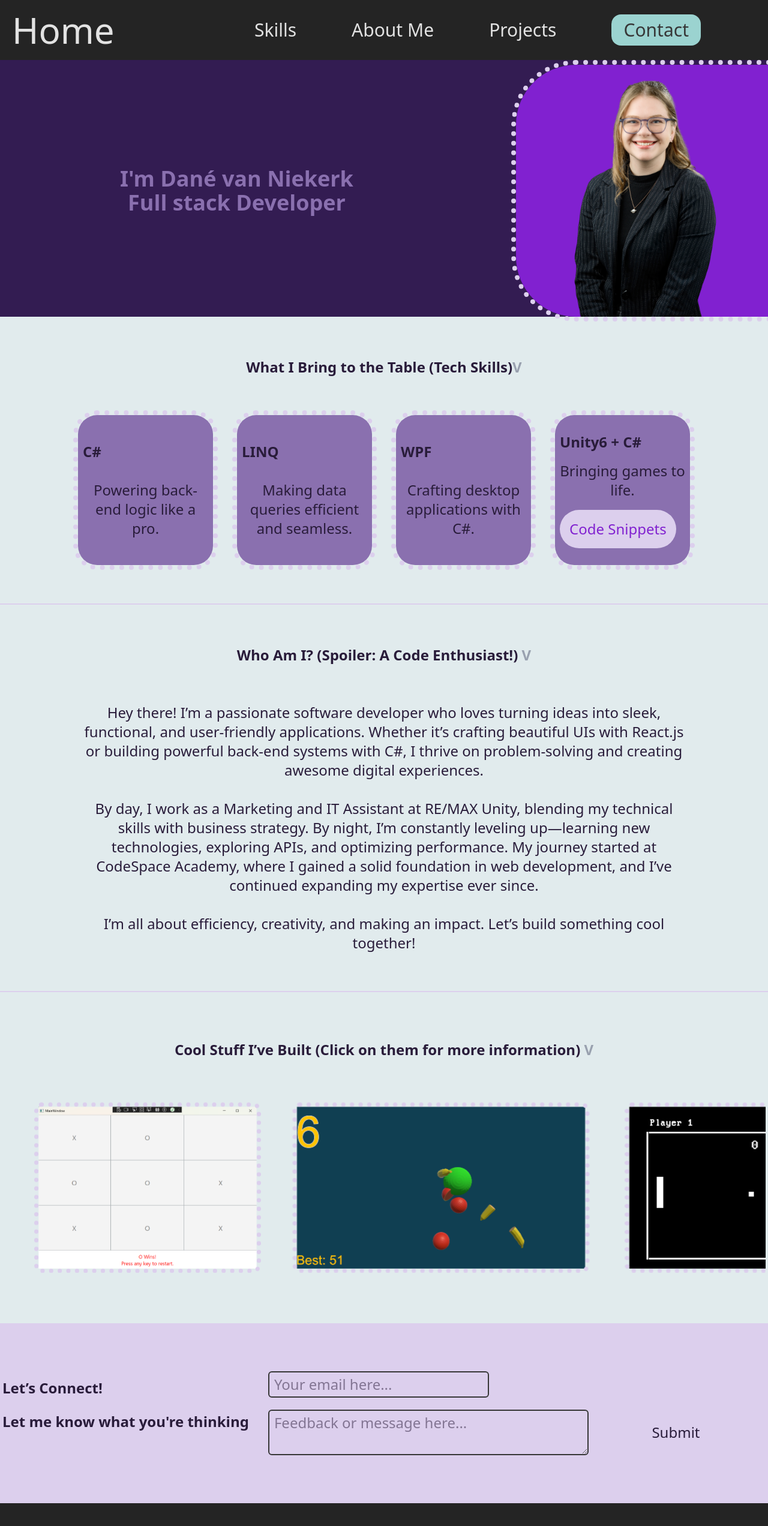
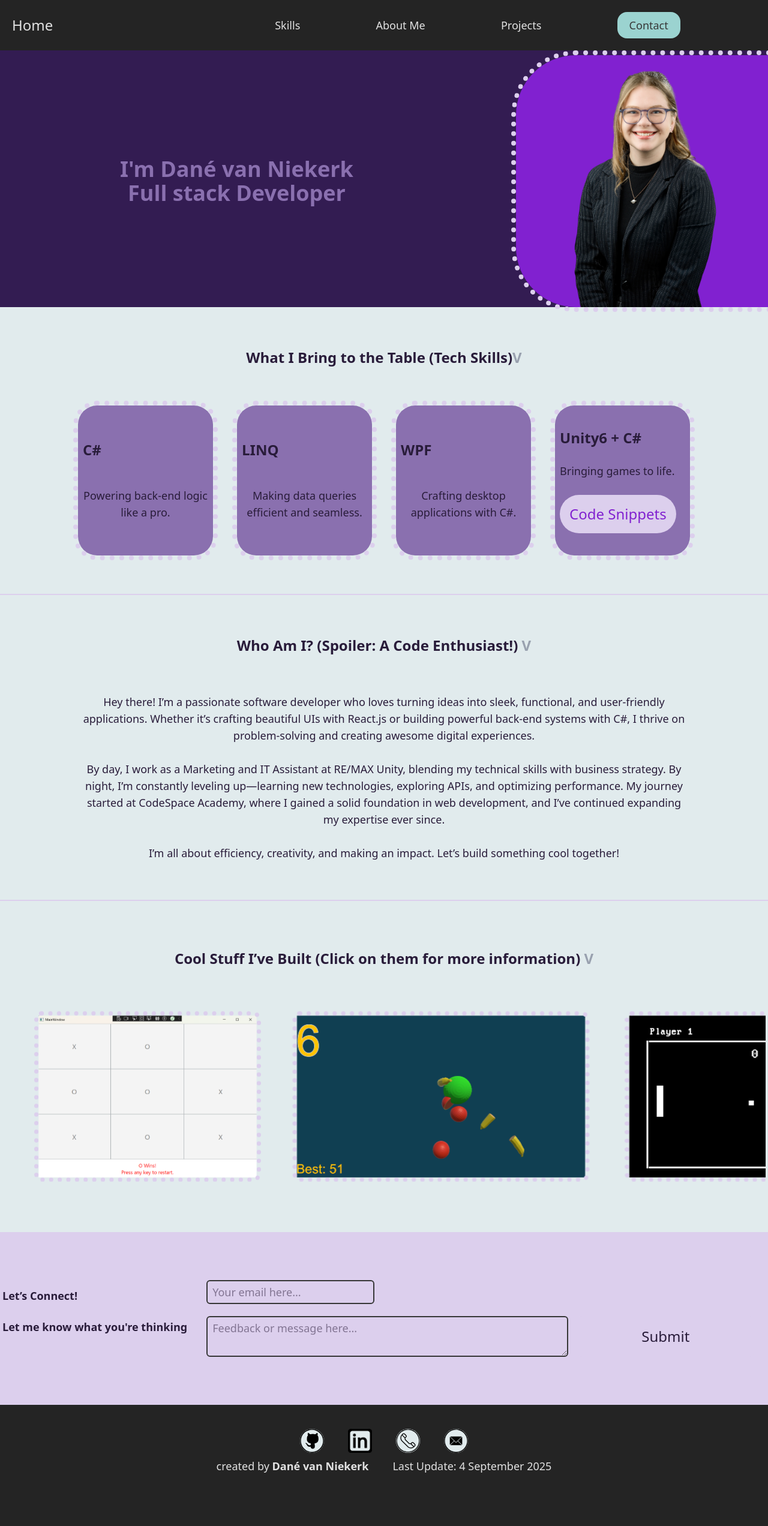
Before and after one commit to DaneVN/Personal_Portfolio_Website, a React (Vite) app in the folder app/: page /backend in a window 1280 px wide. Shown: the top 2544 px of the page at 60% size. After the commit the page ends 2498 px from the top, so only its background shows below. Built offline with nearby package versions, Linux system fonts and the light colour scheme.

Commit message:
Text-lg applied to elements

```diff
--- a/app/src/assets/elements/ContactForm.jsx
+++ b/app/src/assets/elements/ContactForm.jsx
@@ -9,7 +9,7 @@ export default function ContactForm() {
     >
       <div>
         <input
-          className="rounded-md border-[var(--clf-dark)] border-2 px-2 py-1"
+          className="rounded-md border-[var(--clf-dark)] border-2 px-2 py-1 text-lg"
           id="email"
           type="email"
           name="email"
@@ -18,7 +18,7 @@ export default function ContactForm() {
       </div>
       <div className="grid grid-cols-3 gap-4 w-full">
         <textarea
-          className="rounded-md col-span-2 col-start-1 border-[var(--clf-dark)] border-2 px-2 py-1"
+          className="rounded-md col-span-2 col-start-1 border-[var(--clf-dark)] border-2 px-2 py-1 text-lg"
           name="message"
           id="message"
           placeholder="Feedback or message here..."
--- a/app/src/assets/elements/ProjectsModal.jsx
+++ b/app/src/assets/elements/ProjectsModal.jsx
@@ -38,7 +38,7 @@ export default function ProjectModal({
           {/* bg */}
           <div
             className="z-20 fixed top-0 left-0 w-full h-full flex justify-center items-center backdrop-blur
-            text-[var(--clf-dark)] text-[1.5rem]"
+            text-[var(--clf-dark)] text-center text-lg"
             onClick={onBackgroundClick}
           >
             {/* container */}
--- a/app/src/assets/elements/SkillCard.jsx
+++ b/app/src/assets/elements/SkillCard.jsx
@@ -9,7 +9,7 @@ export default function SkillCard({ className, skill, handleClick }) {
         onClick={handleClick}
       >
         <span className="font-bold">{skill.title}</span>
-        {skill.desc}
+        <p className="text-lg">{skill.desc}</p>
         {skill.link != "" && (
           <a
             href={skill.link}
--- a/app/src/assets/sections/AboutMe.jsx
+++ b/app/src/assets/sections/AboutMe.jsx
@@ -17,7 +17,7 @@ export default function AboutMe({ className }) {
           <span className="text-gray-400">V</span>
         </h2>
         {!isHidden && (
-          <p className="sm:mx-32 mb-15" role="dialog">
+          <p className="sm:mx-32 mb-15 text-lg" role="dialog">
             Hey there! I’m a passionate software developer who loves turning
             ideas into sleek, functional, and user-friendly applications.
             Whether it’s crafting beautiful UIs with React.js or building
--- a/app/src/assets/sections/ContactMeSection.jsx
+++ b/app/src/assets/sections/ContactMeSection.jsx
@@ -8,7 +8,7 @@ export default function ContactMe({ className }) {
         id="section5"
         className={`py-20 p-1 w-full flex flex-col sm:flex-row justify-evenly gap-3 ${className}`}
       >
-        <div>
+        <div className="text-lg">
           <h3 className="font-extrabold py-3 justify-self-center sm:justify-self-start">
             Let’s Connect!
           </h3>
--- a/app/src/assets/sections/Header.jsx
+++ b/app/src/assets/sections/Header.jsx
@@ -2,11 +2,11 @@ import React from "react";
 import { NavLink, useLocation } from "react-router-dom";
 
 export default function Header() {
-  const location = useLocation(); // Get the current location
+  const location = useLocation(); // Get the current location/url path
   const isHome = location.pathname === "/"; // Check if the current path is "/"
   return (
     <header className="bg-[#242424] sticky top-0 z-90">
-      <nav className="grid grid-cols-4 p-5 gap-2 text-2xl sm:text-4xl md:text-6xl">
+      <nav className="grid grid-cols-4 p-5 gap-2 text-2xl">
         <NavLink
           to="/"
           className="col-span-1 self-center"
@@ -21,7 +21,7 @@ export default function Header() {
         >
           Home
         </NavLink>
-        <span className="col-span-3 flex justify-evenly items-center text-xs sm:text-xl md:text-3xl">
+        <span className="col-span-3 flex justify-evenly items-center text-sm sm:text-lg">
           {/* Conditionally render frontend and backend links only if NOT on the home page */}
           {!isHome && (
             <>
```
